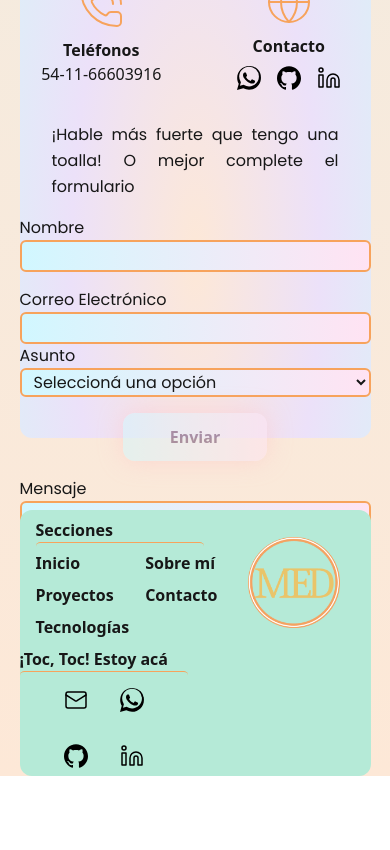
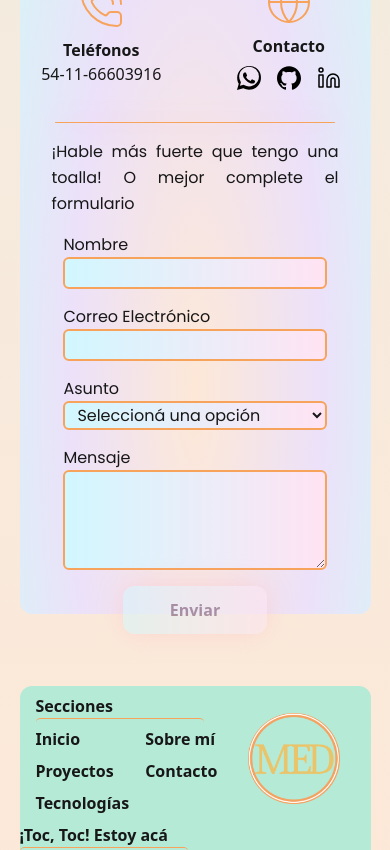
Before and after one commit to MarielDtt/mi-portfolio, a Next.js app: page /home in a window 390 px wide. Shown: the part 2860-3710 px from the top of the page. Before the commit the page ends 3636 px from the top, so only its background shows below. Built offline with nearby package versions, Linux system fonts and the light colour scheme.

Commit message:
formulario responsive

```diff
--- a/src/app/home/page.tsx
+++ b/src/app/home/page.tsx
@@ -25,7 +25,7 @@ function Home() {
             w-full md:h-96 h-auto mt-4 rounded-xl mb-16" id="sobremi">
                <SobreMi/>
             </section>
-            <section className="bg-radial-[at_50%_75%] from-[#FDE8D7] via-[#ECE1F9] to-[#D7F4F7] to-90%gi w-full h-180 mt-4 rounded-xl mb-16" id="contacto">
+            <section className="bg-radial-[at_50%_75%] from-[#FDE8D7] via-[#ECE1F9] to-[#D7F4F7] to-90% w-[full] h-224 mt-4 rounded-xl mb-16" id="contacto">
                 <Contacto/>
             </section>
         </div>
--- a/src/components/brain/index.tsx
+++ /dev/null
@@ -1,12 +0,0 @@
-import Image from "next/image";
-function Brain() {
-
-    return (
-        <>
-            <Image src="/Cerebro_0_2.png" alt="cerebro" width={180} height={100} />
-
-        </>
-    )
-}
-
-export default Brain;
--- a/src/components/contacto/index.tsx
+++ b/src/components/contacto/index.tsx
@@ -58,8 +58,9 @@ function Contacto() {
                 </div>
 
             </div>
+            <div className="w-[80%] h-[1px] rounded-full mx-auto mb-4  bg-[#f7a35c] shadow-[0_0_25px_rgba(255,182,193,0.8)]"></div>
 
-            <div>
+            <div className="pb-4">
                 <Form />
             </div>
 
--- a/src/components/form/index.tsx
+++ b/src/components/form/index.tsx
@@ -119,9 +119,9 @@ function Form() {
     return (
         <>
             <p className="font-poppins-custom mx-8 text-base md:text-lg leading-relaxed text-justify pb-4">¡Hable más fuerte que tengo una toalla! O mejor complete el formulario</p>
-            <form ref={formRef} onSubmit={handleOnSubmit} className="flex flex-col w-full justify-center items-center ">
-                <div className="flex flex-col md:flex-row w-full md:w-1/2 gap-4 ">
-                    <label className="flex flex-col w-full font-poppins-custom text-base">
+            <form ref={formRef} onSubmit={handleOnSubmit} className="flex flex-col w-3/4 justify-center items-center mx-auto">
+                <div className="grid grid-cols-1 md:grid-cols-2 gap-4 w-full md:w-1/2">
+                    <label className="flex flex-col font-poppins-custom text-base w-full">
                         Nombre
                         <input
                             type="text"
@@ -134,7 +134,7 @@ function Form() {
                         {touchInput.nombre && <p className="ml-2 text-xs text-red-600">{errors.nombre}</p>}
                     </label>
 
-                    <label className="flex flex-col w-full font-poppins-custom text-base">
+                    <label className="flex flex-col font-poppins-custom text-base w-full">
                         Correo Electrónico
                         <input
                             type="email"
@@ -146,13 +146,11 @@ function Form() {
                         />
                         {touchInput.email && <p className="ml-2 text-xs text-red-600">{errors.email}</p>}
                     </label>
-                </div>
-                <div className="flex flex-col md:flex-row w-full md:w-1/2 gap-4">
-                    <div className="w-full">
-                        <label className="flex flex-col w-full font-poppins-custom text-base order-1 md:order-none">
+
+                    <label className="flex flex-col font-poppins-custom text-base w-full md:col-span-2">
                         Asunto
                         <select
-                                className=" bg-gradient-to-r from-[#d1f7ff] to-[#ffe3f3] border-2 border-[#f7a35c] rounded-md font-poppins-custom text-base pl-2 w-full"
+                            className="bg-gradient-to-r from-[#d1f7ff] to-[#ffe3f3] border-2 border-[#f7a35c] rounded-md font-poppins-custom text-base pl-2 w-full"
                             name="asunto"
                             value={input.asunto}
                             onBlur={handleBlur}
@@ -166,14 +164,8 @@ function Form() {
                         </select>
                         {touchInput.asunto && <p className="ml-2 text-xs text-red-600">{errors.asunto}</p>}
                     </label>
-                        <ButtonRounded
-                            text="Enviar"
-                            disabled={isFormInvalid || loading}
-                            className={`mt-4 shadow-[0_0_25px_rgba(255,182,193,0.8)] ${isFormInvalid ? "opacity-50 cursor-not-allowed" : ""}`}
-                            loading={loading}
-                       />
-                    </div>
-                    <label className="flex flex-col w-full font-poppins-custom text-base order-2 md:order-none">
+
+                    <label className="flex flex-col font-poppins-custom text-base w-full md:col-span-2">
                         Mensaje
                         <textarea
                             rows={4}
@@ -187,6 +179,14 @@ function Form() {
                     </label>
                 </div>
 
+                <div className="mt-4">
+                    <ButtonRounded
+                        text="Enviar"
+                        disabled={isFormInvalid || loading}
+                        className={`shadow-[0_0_25px_rgba(255,182,193,0.8)] ${isFormInvalid ? "opacity-50 cursor-not-allowed" : ""}`}
+                        loading={loading}
+                    />
+                </div>
             </form>
         </>
 
--- a/src/components/inicio/index.tsx
+++ b/src/components/inicio/index.tsx
@@ -1,6 +1,7 @@
 "use client"
 import { useState, useEffect } from "react";
 import { ButtonRounded } from "../buttons";
+import Brain from "../brain";
 
 
 
@@ -10,7 +11,6 @@ function Inicio() {
     const [posicionFraseActual, setPosicionFraseActual] = useState(0);
     const [characterByCharacter, setCharacterByCharacter] = useState("")
     const [borrando, setBorrando] = useState(false);
-
 
     useEffect(() => {
         const frase = textoAnimado[posicionFraseActual];
@@ -65,7 +65,6 @@ function Inicio() {
                         <ButtonRounded
                             href="/Mariel Druetta - CV - Front End.pdf"
                             download text="Descargar CV"
-
                         />
                     </div>
                 </div>
--- a/src/components/spinner/index.tsx
+++ b/src/components/spinner/index.tsx
@@ -1,14 +1,5 @@
-import { Spinner } from "@material-tailwind/react";
-
 export function SpinnerColors() {
     return (
-        <div className="flex items-center ml-2">
-            <Spinner
-                color="pink" className="w-4 h-4"
-                onPointerEnterCapture
-               onPointerLeaveCapture
-            />
-        </div>
-
+        <div className="w-6 h-6 border-2 ml-4 border-[#f7a35c] border-t-transparent rounded-full animate-spin"></div>
     );
 }
```
Also changed, not shown: public/Cerebro_0_1.png, public/Cerebro_1_0.png. Lines whose indentation alone changed are shown as unchanged.
